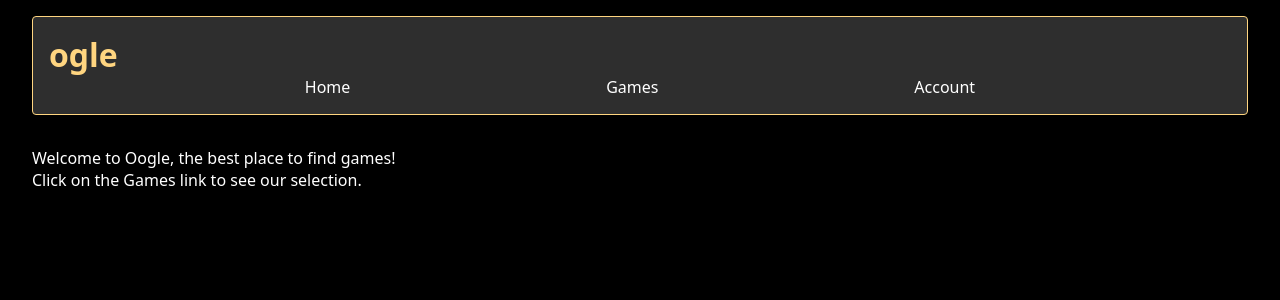
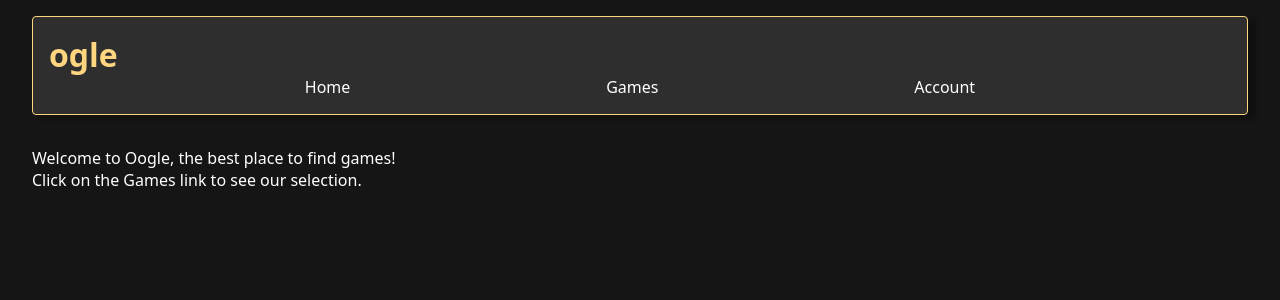
Before and after one commit to hydrarguru/ogle, a Vue app: page / in a window 1280 px wide. Shown: the top 300 px of the page. Built offline with nearby package versions, Linux system fonts and the light colour scheme.

Commit message:
Update background and secondary colors in style.css

```diff
--- a/src/style.css
+++ b/src/style.css
@@ -7,9 +7,12 @@
     overflow-x: hidden;
 
     font-family: Noto Sans, sans-serif;
-    --background-color: #000000;
-    --secondary-color: #2e2e2e;
+    --background-color: #151515;
+    --secondary-color: #202020;
     --accent: #FFD580;
+
+    --primary-btn: #373737;
+    --primary-btn-hover: #ffffff;
 }
 
 body {
```
